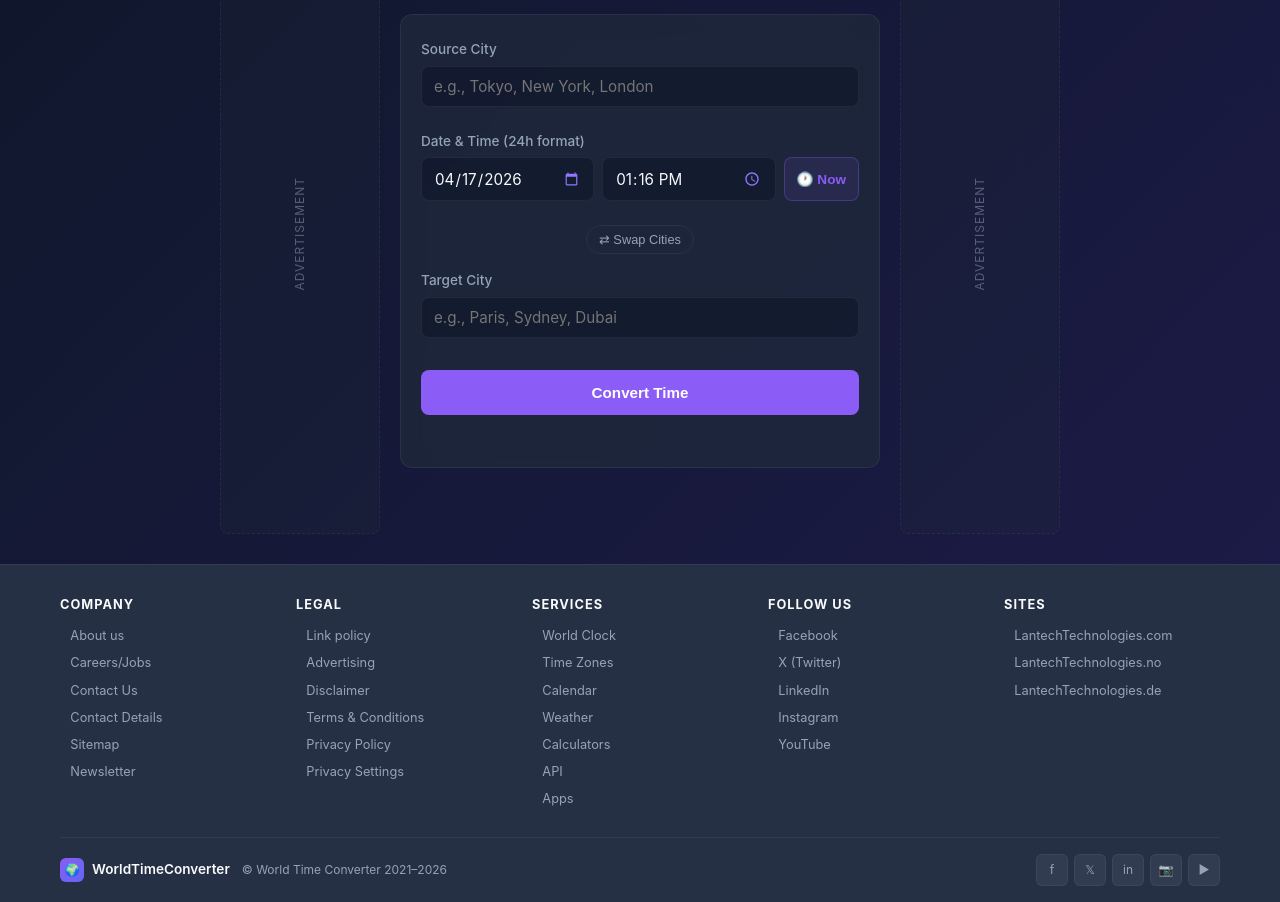
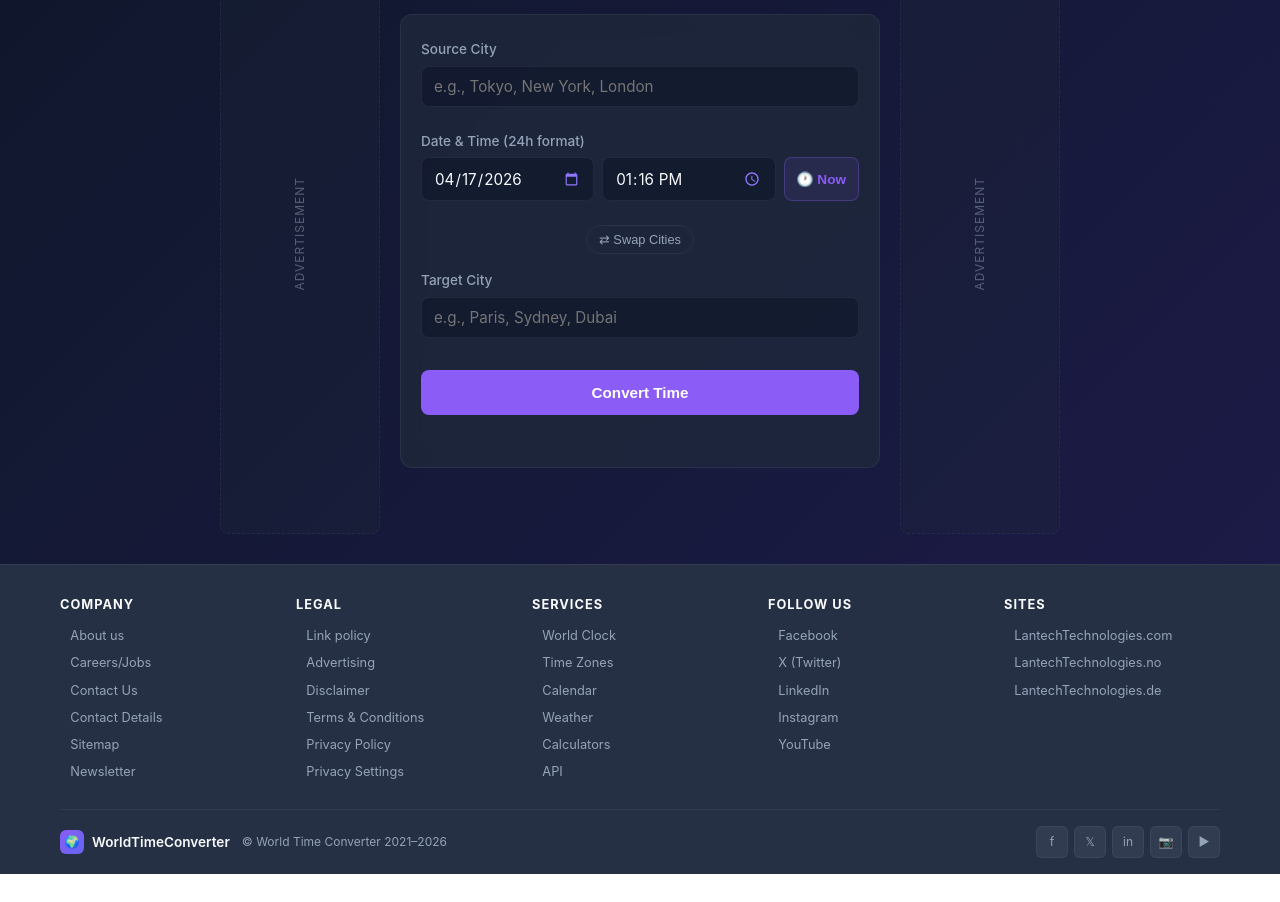
Before and after one commit to treddi/OWEN_7_SHORT, a website: page index.html in a window 1280 px wide. Shown: the part 156-1058 px from the top of the page. After the commit the page ends 1030 px from the top, so only its background shows below. Drawn offline with Linux system fonts and the light colour scheme.

Commit message:
Update index.html

```diff
--- a/index.html
+++ b/index.html
@@ -1091,7 +1091,7 @@
             <li><a href="#"><span class="icon">›</span> Weather</a></li>
             <li><a href="#"><span class="icon">›</span> Calculators</a></li>
             <li><a href="#"><span class="icon">›</span> API</a></li>
-            <li><a href="#"><span class="icon">›</span> Apps</a></li>
+
           </ul>
         </div>
 
```
